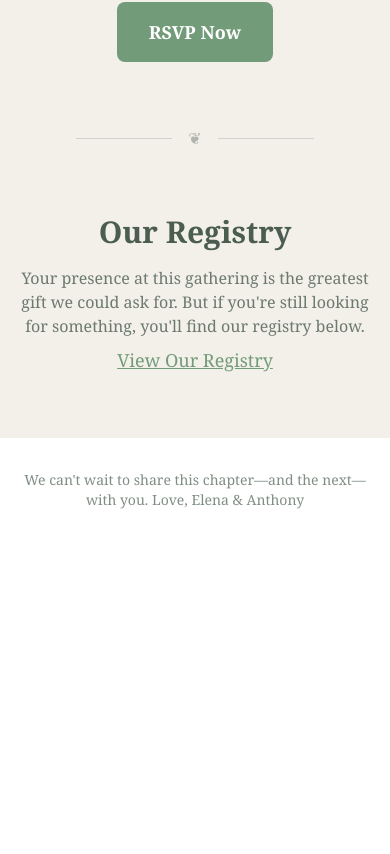
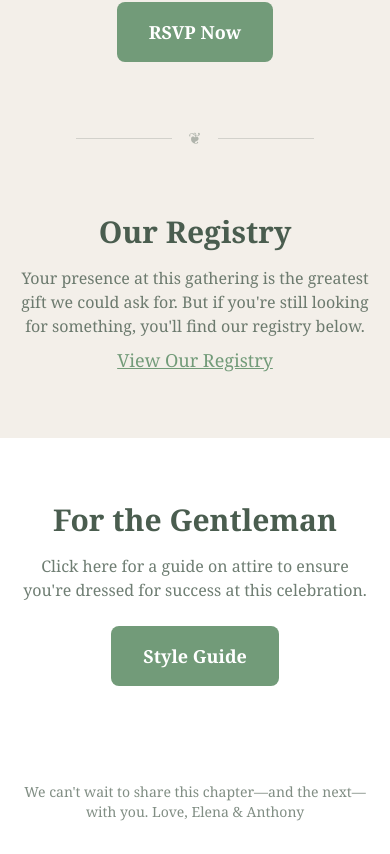
Before and after one commit to rangelan2/elena-invite, a Next.js app: page / in a window 390 px wide. Shown: the part 3040-3894 px from the top of the page. Before the commit the page ends 3582 px from the top, so only its background shows below. Built offline with nearby package versions, Linux system fonts and the light colour scheme.

Commit message:
Add 'For the Gentleman' section with style guide link

```diff
--- a/src/app/page.js
+++ b/src/app/page.js
@@ -344,6 +344,21 @@ export default function Page() {
         </div>
       </section>
 
+      <section className="py-16 sm:py-20 px-4 sm:px-6 bg-white text-center">
+        <h2 className="text-3xl sm:text-4xl font-[fonts.heading] font-bold mb-4 sm:mb-6 text-[#4A5D4F]">For the Gentleman</h2>
+        <p className="mb-6 sm:mb-8 text-base sm:text-lg text-[#4A5D4F]/80 max-w-xl mx-auto">
+          Click here for a guide on attire to ensure you're dressed for success at this celebration.
+        </p>
+        <a
+          href="https://r.mtdv.me/articles/mens-style-guide-elevated-backyard-soiree"
+          target="_blank"
+          rel="noopener noreferrer"
+          className="inline-block bg-[#729b79] hover:bg-[#5c7f66] text-white font-semibold px-8 py-4 rounded-lg transition text-lg"
+        >
+          Style Guide
+        </a>
+      </section>
+
       <footer className="bg-white py-8 sm:py-10 text-center text-sm sm:text-base text-[#4A5D4F]/70 px-4">
         <p>
           We can't wait to share this chapter—and the next—with you. <br className="hidden sm:block" />Love, Elena & Anthony
```
